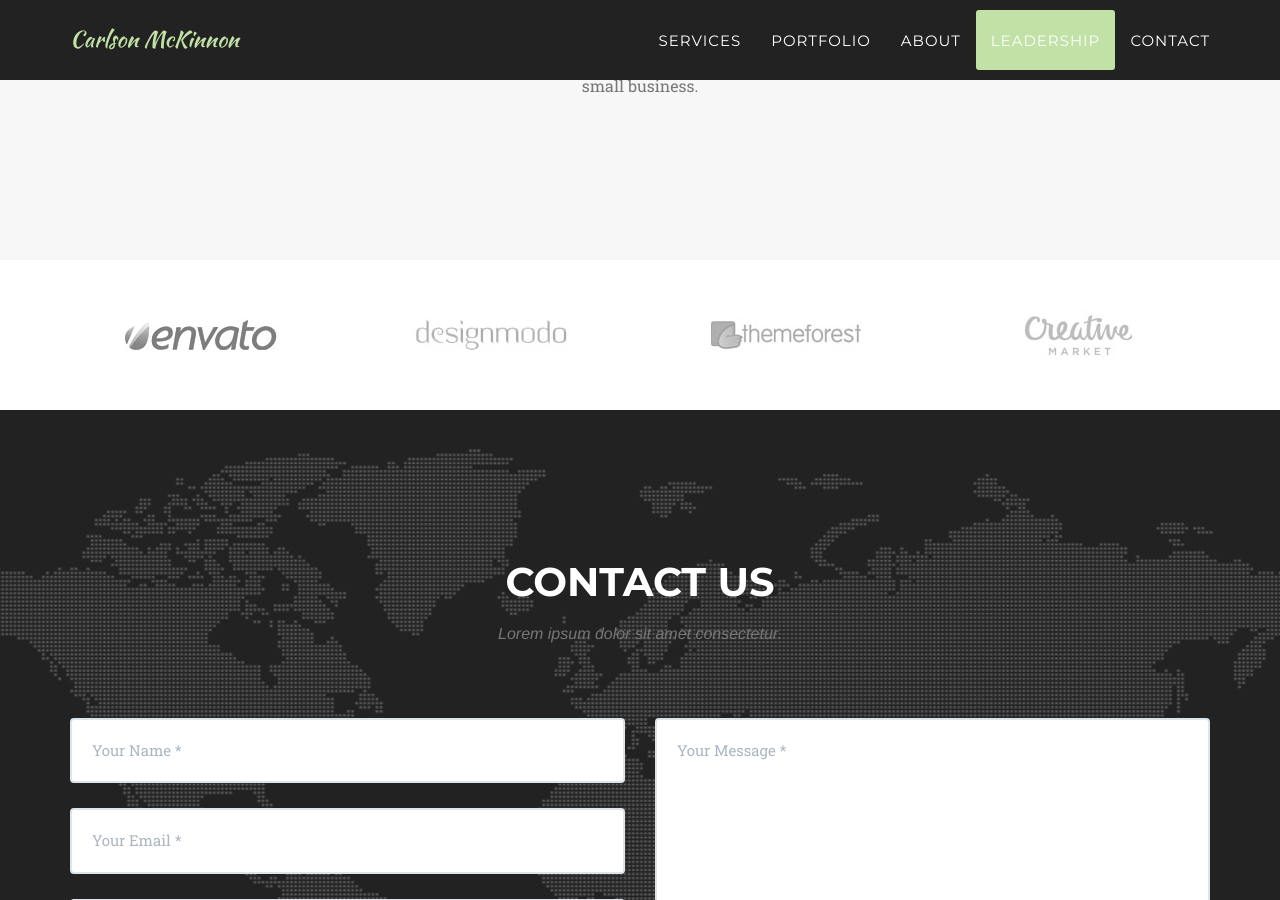
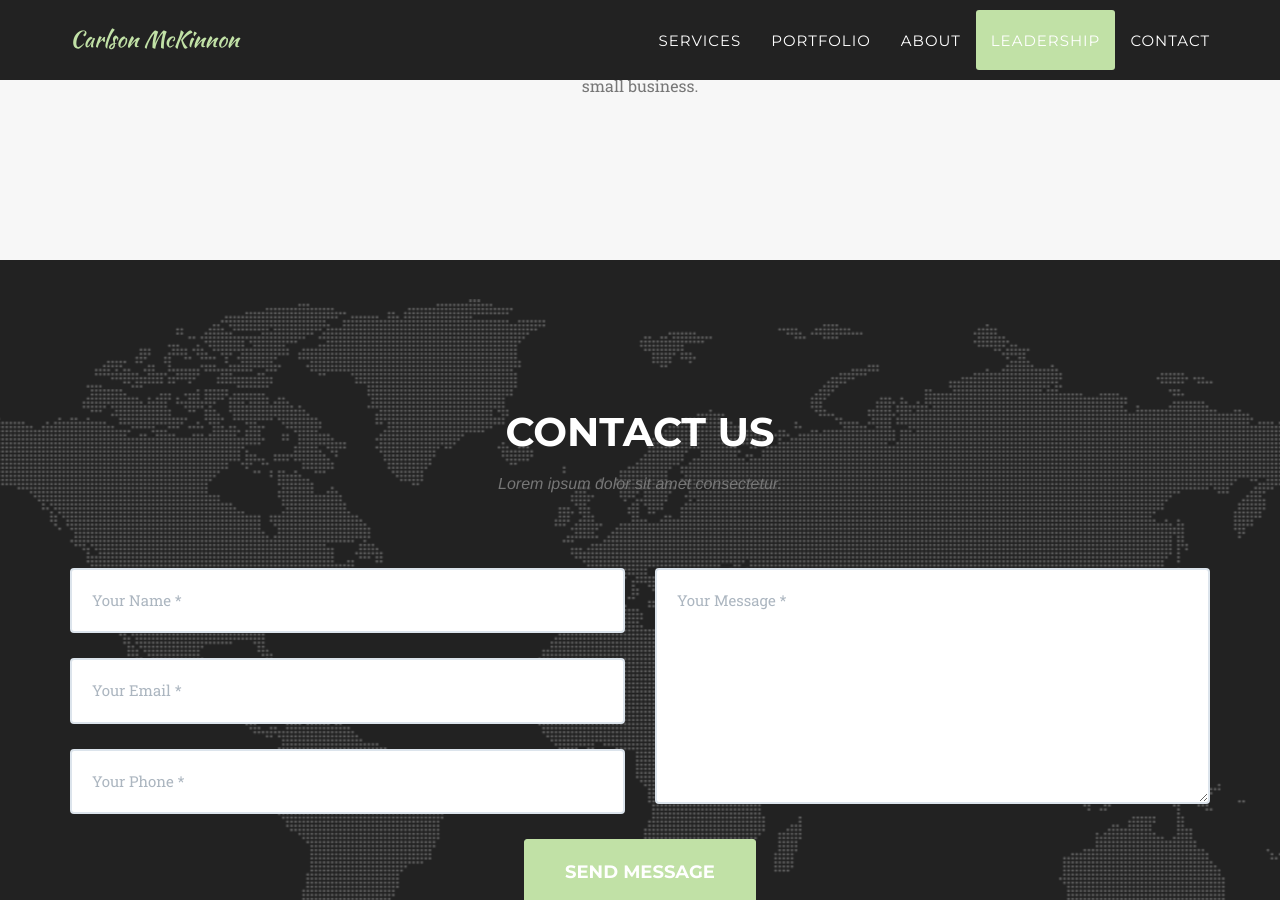
Before and after one commit to trodi/consult-o-matic, a Jekyll site: the page built from index.html, in a window 1280 px wide and 900 px high, scrolled down 4002 px. Built offline with Jekyll 4.4.1, drawn with Linux system fonts in a browser that asks for light colours; some web fonts are replaced.

Commit message:
rm example clients section

```diff
--- a/_includes/clients.html
+++ b/_includes/clients.html
@@ -2,26 +2,11 @@
     <aside class="clients">
         <div class="container">
             <div class="row">
-                <div class="col-md-3 col-sm-6">
+                <!-- <div class="col-md-3 col-sm-6">
                     <a href="#">
                         <img src="img/logos/envato.jpg" class="img-responsive img-centered" alt="">
                     </a>
-                </div>
-                <div class="col-md-3 col-sm-6">
-                    <a href="#">
-                        <img src="img/logos/designmodo.jpg" class="img-responsive img-centered" alt="">
-                    </a>
-                </div>
-                <div class="col-md-3 col-sm-6">
-                    <a href="#">
-                        <img src="img/logos/themeforest.jpg" class="img-responsive img-centered" alt="">
-                    </a>
-                </div>
-                <div class="col-md-3 col-sm-6">
-                    <a href="#">
-                        <img src="img/logos/creative-market.jpg" class="img-responsive img-centered" alt="">
-                    </a>
-                </div>
+                </div> -->
             </div>
         </div>
     </aside>
```
Also changed, not shown: img/logos/aetuts.jpg (deleted), img/logos/creative-market.jpg (deleted), img/logos/designmodo.jpg (deleted), img/logos/envato.jpg (deleted), img/logos/microlancer.jpg (deleted), img/logos/themeforest.jpg (deleted), img/logos/wordpress.jpg (deleted).
